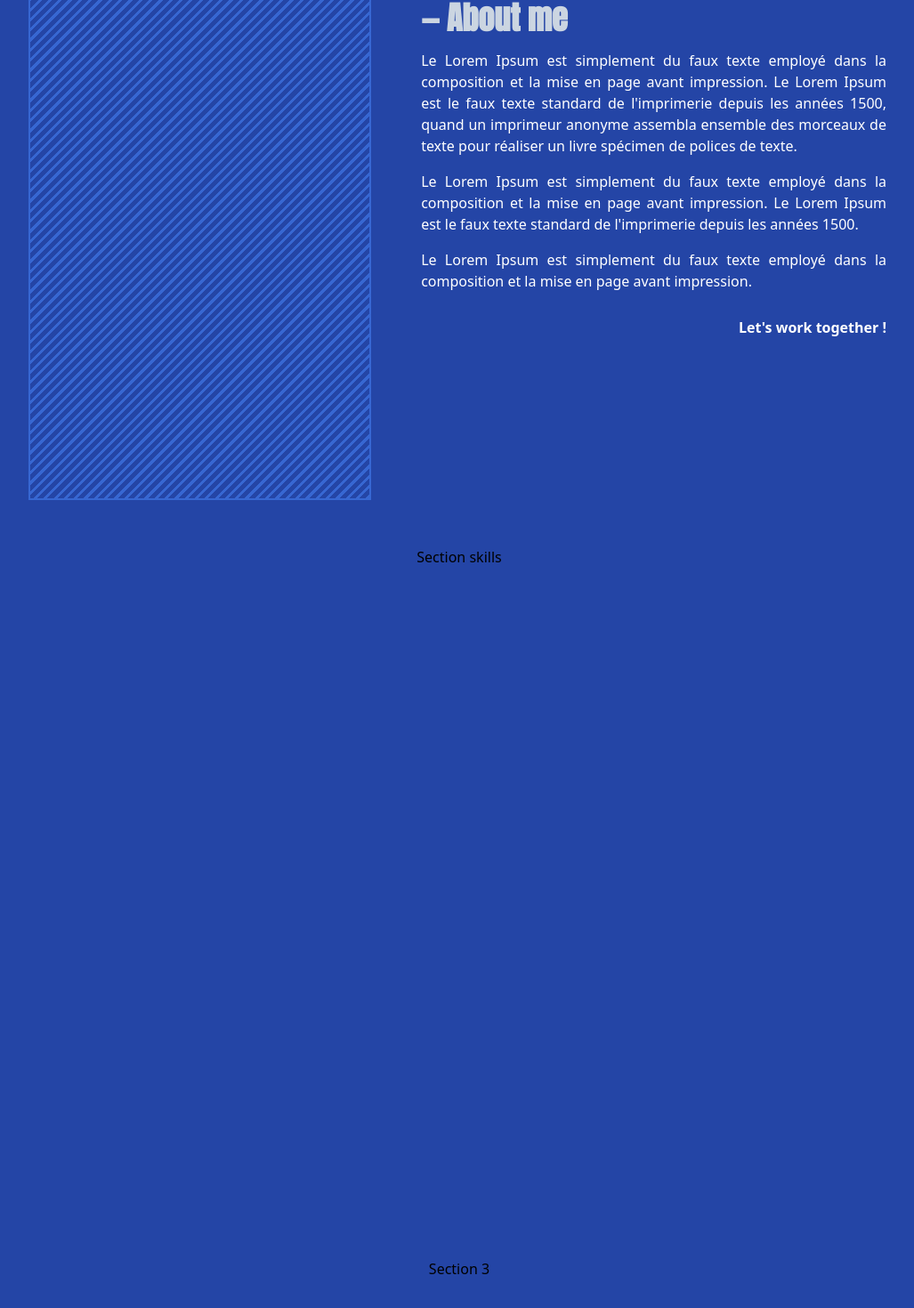
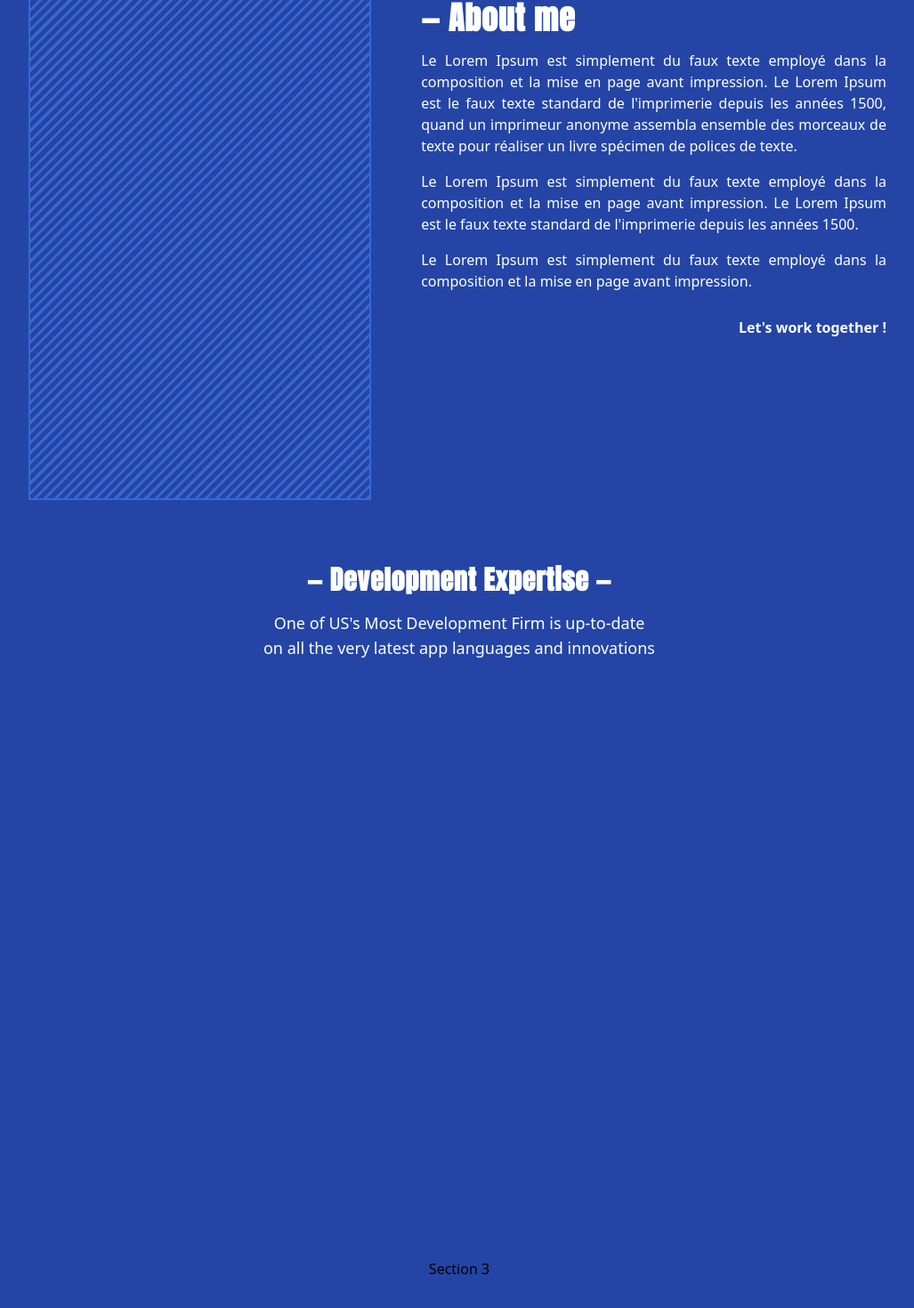
Before and after one commit to bloroque/portfolio, a React (Create React App) app: page / in a window 1280 px wide. Shown: the part 986-2456 px from the top of the page at 89% size, without its empty margins (124-1151 px from the left). Built offline with nearby package versions, Linux system fonts and the light colour scheme.

Commit message:
title skills

```diff
--- a/src/components/Contenair/AboutSection/AboutSection.js
+++ b/src/components/Contenair/AboutSection/AboutSection.js
@@ -17,7 +17,7 @@ const AboutSection = (props) => {
 
                     <div className="lg:mt-0 sm:col-span-3 lg:col-span-4 flex flex-col justify-center px-4 md:ps-7">
                         <div className={AboutCSS.homeSectionTitle}>
-                            <h2 className="title-section text-slate-300 font-bold text-4xl flex flex-col">
+                            <h2 className="title-section text-white font-bold text-4xl flex flex-col tracking-wide">
                                 <span> ― About me</span>
                                 <span></span>
                             </h2>
--- a/src/components/Contenair/SkillsSection/SkillsSection.js
+++ b/src/components/Contenair/SkillsSection/SkillsSection.js
@@ -1,11 +1,33 @@
 import React from "react";
+import SkillsCSS from "./SkillsSection.module.css";
 
 const SkillsSection = (props) => {
     const classeCSS = props.className;
     const idSection = props.id;
     return (
-        <section id={idSection} className={classeCSS}>
-            <h1> Section skills</h1>
+        <section id={idSection} className={`${classeCSS} ${SkillsCSS.Skills}`}>
+            <div className="mx-auto max-w-screen-lg md:px-4 sm:px-3 md:pb-5 pt-4 md:pt-5 w-full h-full py-10">
+
+                <div className="flex flex-col h-full  md:pb-8">
+
+                    <div className={`${SkillsCSS.skillsSectionTitle} flex flex-col `}>
+                        <h2 className="title-section text-white font-bold text-3xl flex flex-col tracking-wide text-center">
+                            <span> ― Development Expertise  ― </span>
+                        </h2>
+                        <p className="text-center text-white py-4 text-lg">
+                            One of US's Most Development Firm is up-to-date <br/> on all the very latest app languages and innovations
+                        </p>
+                    </div>
+
+                    <div className="grow">
+
+
+
+
+                    </div>
+                </div>
+
+            </div>
         </section>
     );
 }
--- a/src/components/Contenair/SkillsSection/SkillsSection.module.css
+++ b/src/components/Contenair/SkillsSection/SkillsSection.module.css
@@ -1,4 +1,4 @@
-.About{}
-.homeSectionTitle >  h2{
+.Skills{}
+.skillsSectionTitle >  h2{
     font-family: Anton;
 }
```
